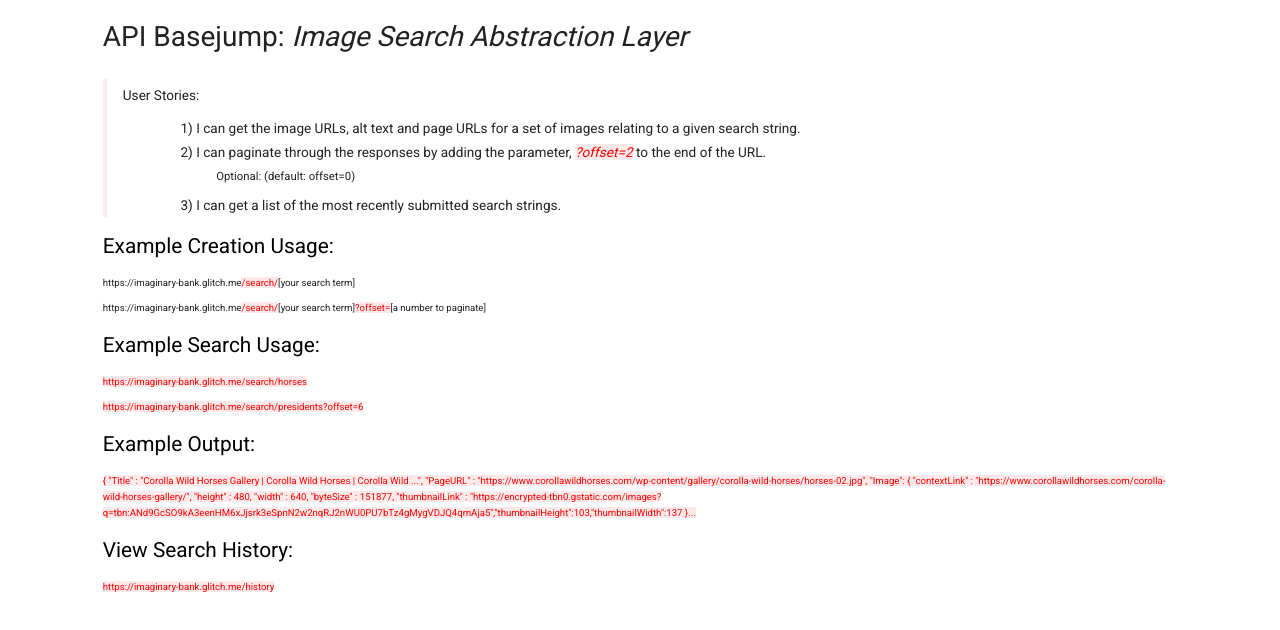
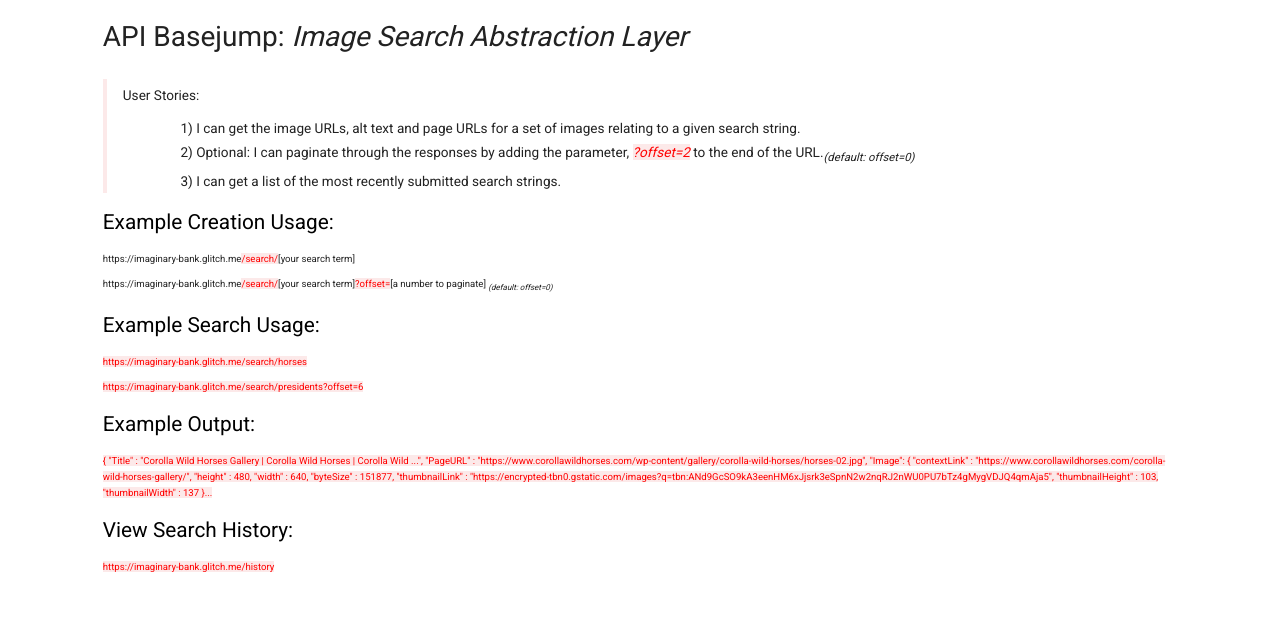
Before and after one commit to JP-Dub/image-search, a website: page views/index.html in a window 1280 px wide. Drawn offline with Linux system fonts and the light colour scheme.

Commit message:
🎗🌠 Checkpoint views/index.html:553280/617 server.js:553280/176

```diff
--- a/server.js
+++ b/server.js
@@ -18,7 +18,7 @@
   response.sendFile(__dirname + '/views/index.html');
 });
 
-
+// destination for search and search results
 app.get("/search/*", function(req, res) {
   var query = req.params[0],
       offset = req.query.offset || 0,
@@ -26,6 +26,7 @@
   // options = "&exactTerms=" + query + "&num=10&c2coff=1&imgColorType=color&client=google-csbe&fields=items&start=";
       var url = "https://www.googleapis.com/customsearch/v1?q=" + query + options + offset + apiKEY + cxENG;
 
+  // function for http request
   search.engine(url, function complete(err, results) {
     if (err) return res.json(err);
       res.json(results);
--- a/views/index.html
+++ b/views/index.html
@@ -6,22 +6,23 @@
      <meta charset = "utf-8">
      <link href="https://fonts.googleapis.com/css?family=Roboto" rel="stylesheet" type="text/css">
      <link href="/public/style.css" rel="stylesheet" type="text/css">
-
    </head>
    <body>
       <div class="container">
         <header>API Basejump: <em>Image Search Abstraction Layer</em></header><br>
         <article>
         <p>User Stories:</p>
-          <p class="user">1) I can get the image URLs, alt text and page URLs for a set of images relating to a given search string.<br>2) I can paginate through the responses by adding the parameter, <em><mark>?offset=2</mark>
-            </em> to the end of the URL.<br><span class="indent"><sup>Optional: (default: offset=0)</sup></span><br> 3) I can get a list of the most recently submitted search strings.</p>
+          <p class="user">
+            1) I can get the image URLs, alt text and page URLs for a set of images relating to a given search string.<br>
+            2) Optional: I can paginate through the responses by adding the parameter, <em><mark>?offset=2</mark></em> to the end of the URL.<em><sub>(default: offset=0)</sub></em><br>
+            3) I can get a list of the most recently submitted search strings.</p>
         </article>
           <footer>
           <p class="example">
             Example Creation Usage:
           </p>
             <p>https://imaginary-bank.glitch.me<mark>/search/</mark>[your search term]</p>
-            <p>https://imaginary-bank.glitch.me<mark>/search/</mark>[your search term]<mark>?offset=</mark>[a number to paginate]</p>
+            <p>https://imaginary-bank.glitch.me<mark>/search/</mark>[your search term]<mark>?offset=</mark>[a number to paginate] <em><sub>(default: offset=0)</sub></em></p>
           <p class="example">
             Example Search Usage:
           </p>
@@ -30,7 +31,7 @@
           <p class="example">
             Example Output:
           </p>
-            <p><mark>{ "Title" : "Corolla Wild Horses Gallery | Corolla Wild Horses | Corolla Wild ...", "PageURL" : "https://www.corollawildhorses.com/wp-content/gallery/corolla-wild-horses/horses-02.jpg", "Image": { "contextLink" : "https://www.corollawildhorses.com/corolla-wild-horses-gallery/", "height" : 480, "width" : 640, "byteSize" : 151877, "thumbnailLink" : "https://encrypted-tbn0.gstatic.com/images?q=tbn:ANd9GcSO9kA3eenHM6xJjsrk3eSpnN2w2nqRJ2nWU0PU7bTz4gMygVDJQ4qmAja5","thumbnailHeight":103,"thumbnailWidth":137 }...</mark></p>
+            <p><mark>{ "Title" : "Corolla Wild Horses Gallery | Corolla Wild Horses | Corolla Wild ...", "PageURL" : "https://www.corollawildhorses.com/wp-content/gallery/corolla-wild-horses/horses-02.jpg", "Image": { "contextLink" : "https://www.corollawildhorses.com/corolla-wild-horses-gallery/", "height" : 480, "width" : 640, "byteSize" : 151877, "thumbnailLink" : "https://encrypted-tbn0.gstatic.com/images?q=tbn:ANd9GcSO9kA3eenHM6xJjsrk3eSpnN2w2nqRJ2nWU0PU7bTz4gMygVDJQ4qmAja5", "thumbnailHeight" : 103, "thumbnailWidth" : 137 }...</mark></p>
           <p class="example">
             View Search History:
           </p>
```
